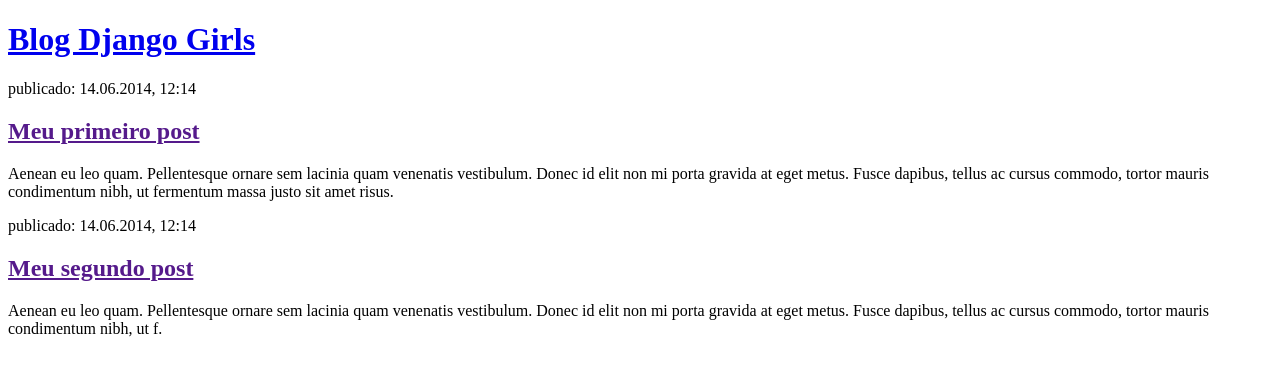
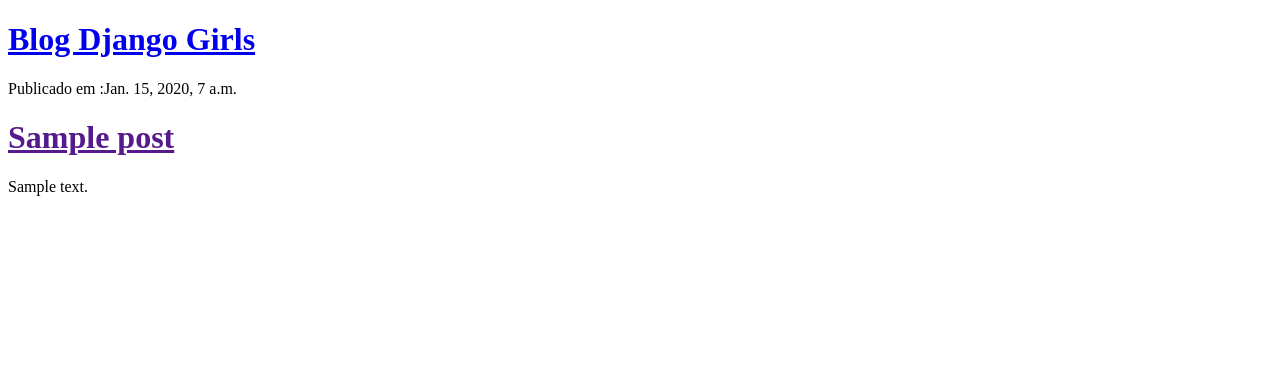
Before and after one commit to amslimaa/djangogirls, a Django app: template smoke/blog/templates/blog/post_list.html in a window 1280 px wide. Shown: the top 376 px of the page. Run offline with Django 3.2, Linux system fonts and the light colour scheme; the template is opened without the code that fills it: values that come from a table or form of the project are taken from there, others are empty; tables that the repository leaves empty hold one stand-in row (values such as "Sample post").

Commit message:
posts dinamicos

```diff
--- a/smoke/blog/templates/blog/post_list.html
+++ b/smoke/blog/templates/blog/post_list.html
@@ -10,17 +10,12 @@
     <div>
         <h1><a href="/">Blog Django Girls</a></h1>
     </div>
-
-    <div>
-        <p>publicado: 14.06.2014, 12:14</p>
-        <h2><a href="">Meu primeiro post</a></h2>
-        <p>Aenean eu leo quam. Pellentesque ornare sem lacinia quam venenatis vestibulum. Donec id elit non mi porta gravida at eget metus. Fusce dapibus, tellus ac cursus commodo, tortor mauris condimentum nibh, ut fermentum massa justo sit amet risus.</p>
-    </div>
-
-    <div>
-        <p>publicado: 14.06.2014, 12:14</p>
-        <h2><a href="">Meu segundo post</a></h2>
-        <p>Aenean eu leo quam. Pellentesque ornare sem lacinia quam venenatis vestibulum. Donec id elit non mi porta gravida at eget metus. Fusce dapibus, tellus ac cursus commodo, tortor mauris condimentum nibh, ut f.</p>
-    </div>
+    {% for post in posts %}
+        <div>
+            <p>Publicado em :{{ post.published_date }}</p>
+            <h1><a href="">{{ post.title }}</a></h1>
+            <p>{{ post.text|linebreaksbr }}</p>
+        </div>
+    {% endfor %}
 </body>
 </html>
```
Also changed, not shown: smoke/blog/views.py (+6 -1 lines).
